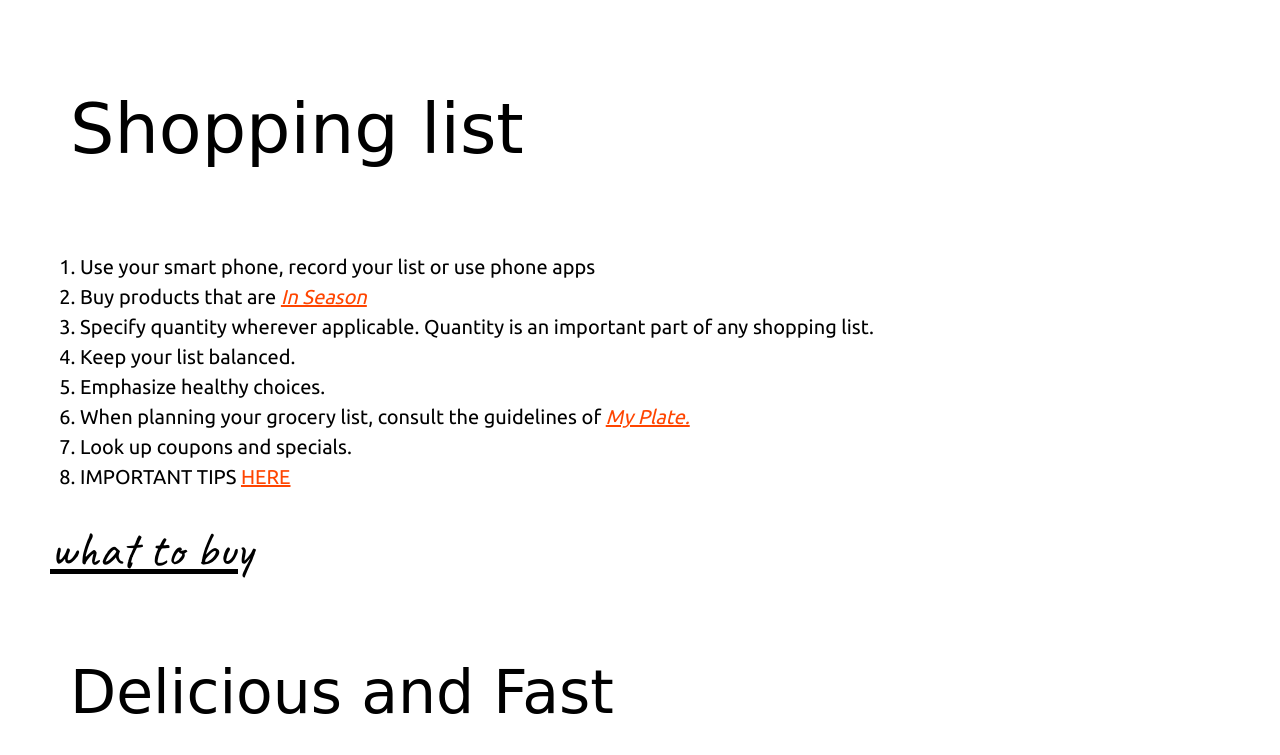
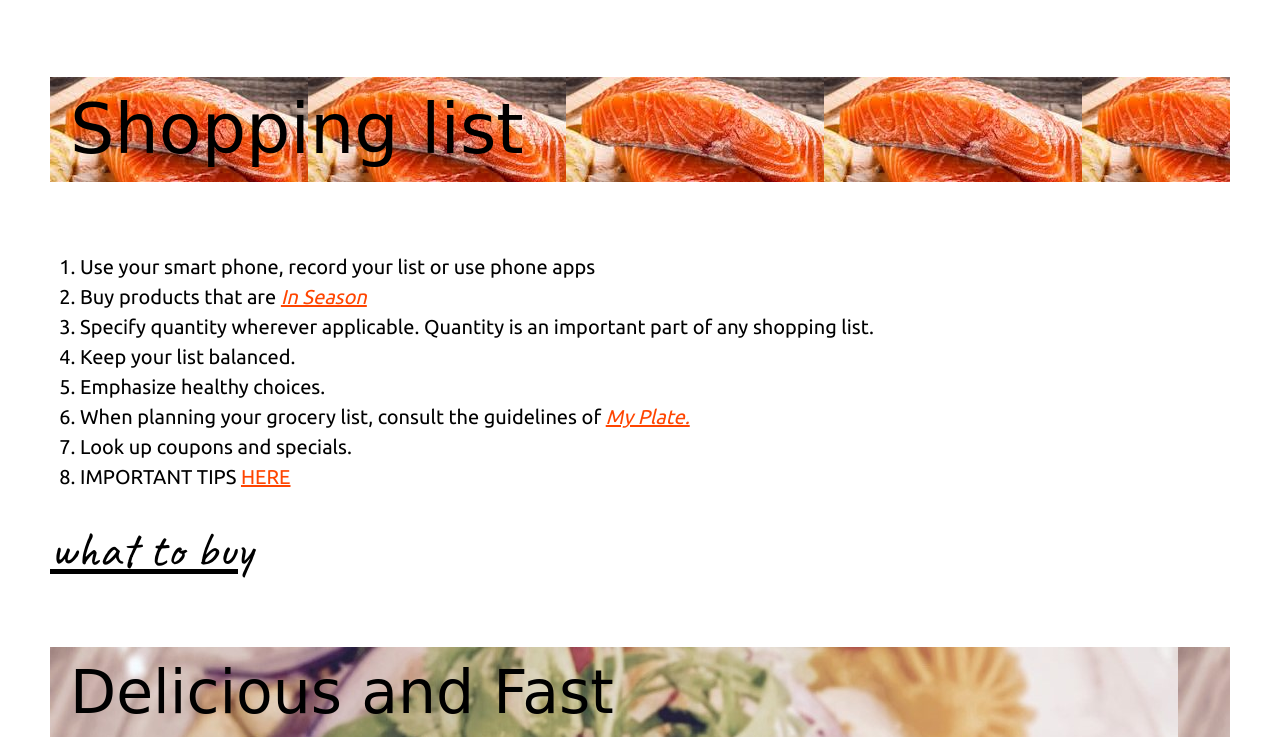
Before and after one commit to healthyfastfood/healthyfastfood.github.io, a plain HTML site: page index.html in a window 1280 px wide. Shown: the part 1025-1780 px from the top of the page. Drawn offline with nearby package versions, Linux system fonts and the light colour scheme.

Commit message:
Update style.css

```diff
--- a/style.css
+++ b/style.css
@@ -19,7 +19,7 @@ body {padding: 30px;
     background:#717171;}
 .intro{text-align: left;font-size: 60px; background-color:white; color: black; margin: 50px; font-family: fantasy;}
 .miniintro{margin: 20px;margin-left: 20px;}
-.one {text-decoration: none; color:black; background-image:url(ppimg/salmon.jpg); margin: 40px; margin-left: 20px;margin-right: 20px;}
+.one {text-decoration: none; color:black; background-image:url(salmon.jpg); margin: 40px; margin-left: 20px;margin-right: 20px;}
 .list{margin: 20px; font-size: 70px; font-family:  cursive;}
 .minione a:hover{color:orange;}
 .minione a{color:black;font-size: 50px; font-family: 'Caveat', cursive;}
@@ -27,7 +27,7 @@ body {padding: 30px;
 .two{font-family:'ubuntu', sans-serif;margin-left: 10px; margin-top: 20px;font-size: 20px;}
 .two a{color:orangered;}
 .two a:hover{color:darkturquoise;}
-.three{background-image: url(ppimg/cevi.jpg);color: black; margin:40px; margin-right: 20px;  margin-left: 20px;}
+.three{background-image: url(cevi.jpg);color: black; margin:40px; margin-right: 20px;  margin-left: 20px;}
 .fast{margin: 20px;font-size: 60px; font-family:  cursive;}
 .mini3 a:hover{color:orange;}
 .mini3 a{color:black; font-size: 55px; font-family: 'Caveat', cursive;}
```
